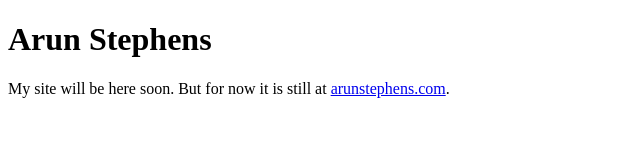
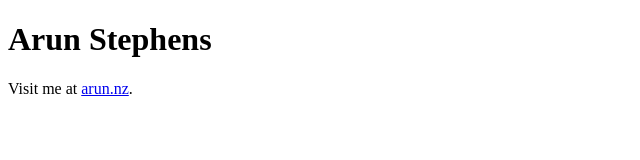
Before and after one commit to arunstephens/arunstephens.github.com, a plain HTML site: page index.html in a window 1280 px wide. Shown: the whole page, without its empty margins (0-640 px from the left). Drawn offline with Linux system fonts and the light colour scheme.

Commit message:
Update index.html

```diff
--- a/index.html
+++ b/index.html
@@ -5,6 +5,6 @@
 </head>
 <body>
 <h1>Arun Stephens</h1>
-<p>My site will be here soon. But for now it is still at <a href="http://arunstephens.com/">arunstephens.com</a>.</p>
+<p>Visit me at <a href="https://arun.nz/">arun.nz</a>.</p>
 </body>
 </html>
```
